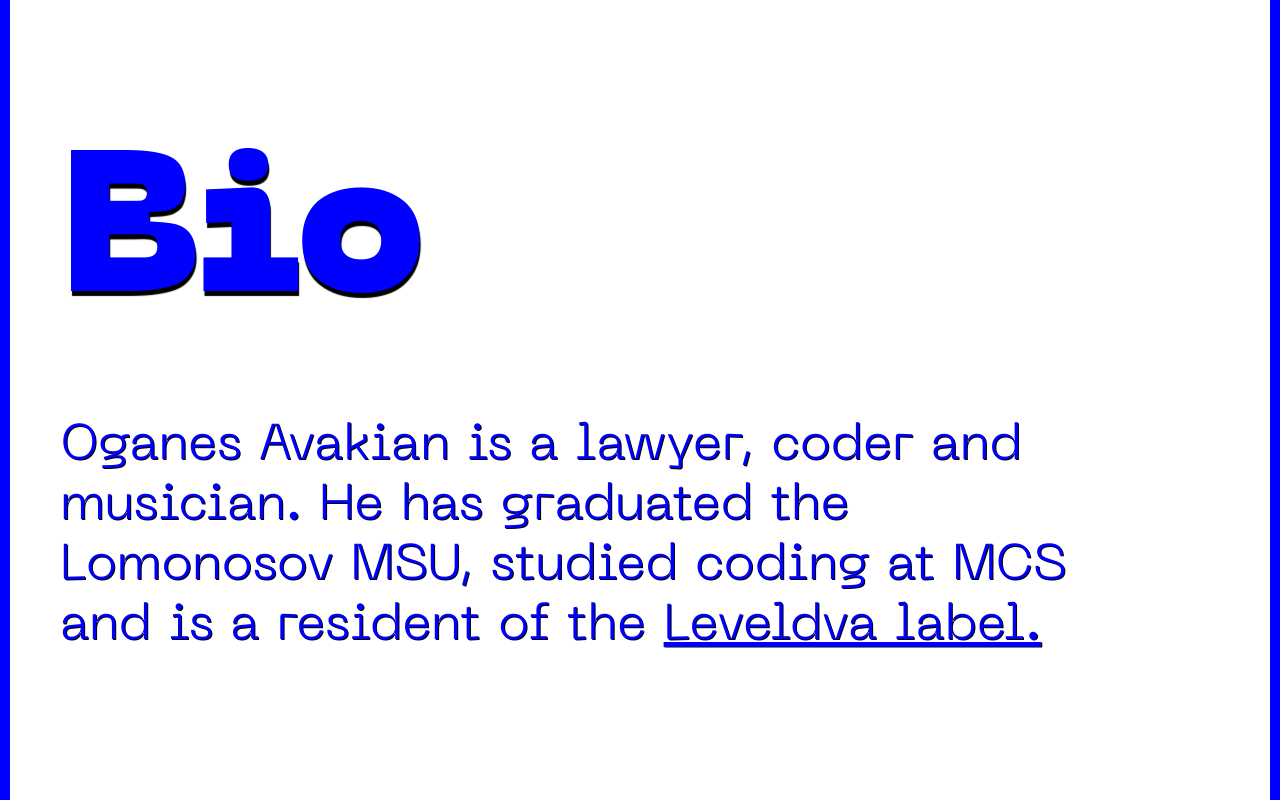
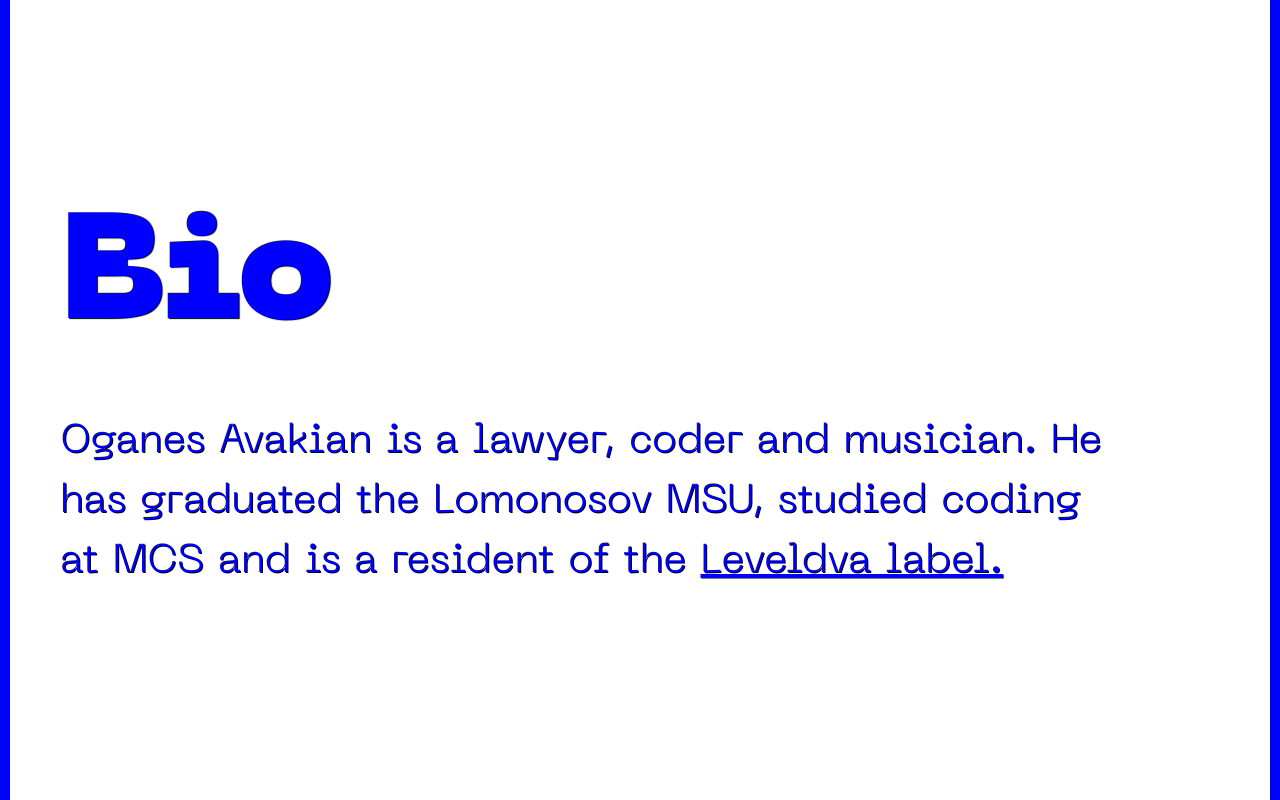
Before and after one commit to Hovooo/MCS-practices, a plain HTML site: page 3_practice/endless_me/index.html in a window 1280 px wide. Drawn offline with Linux system fonts and the light colour scheme; files whose address does not match are found by name.

Commit message:
Update styles.css

```diff
--- a/3_practice/endless_me/styles.css
+++ b/3_practice/endless_me/styles.css
@@ -190,11 +190,11 @@ h1 {
   margin: 0px;
   padding: 0px;
   font-weight: 900;
-  text-shadow: 1px 5px 1px black;
+  text-shadow: 1px 1px 1px black;
 }
 
 p {
-  padding-top: 80px;
+  padding-top: 5%;
   font-size: 70px;
   width: 90%;
   font-weight: 300;
@@ -215,7 +215,7 @@ section {
   display: flex;
   flex-wrap: wrap;
   flex-direction: column;
-  height: 100%;
+  height: 150%;
 }
 
 @keyframes gradient {
@@ -238,11 +238,11 @@ section {
 
 @media (min-width: 821px) {
   h1 {
-    font-size: 200px;
+    font-size: 150px;
   }
 
   p {
-    font-size: 100px;
+    font-size: 40px;
   }
 }
 
@@ -253,7 +253,7 @@ section {
 
   p {
     font-size: 40px;
-    line-height: 50px;
+    line-height: 40px;
   }
 }
 
@@ -292,12 +292,16 @@ section {
     filter: invert(100%);
   }
 }
+/*
+@media only screen and (max-width: 850px) and (orientation: landscape) {
+  section {
+    height: 190%;
+  }
 
-@media only screen and (orientation: landscape) {
-  section {
-    height: 150%;
+  h1 {
+    font-size: 80px;
   }
   p {
-    font-size: 50px;
+    font-size: 40px;
   }
-}
+} */
```
